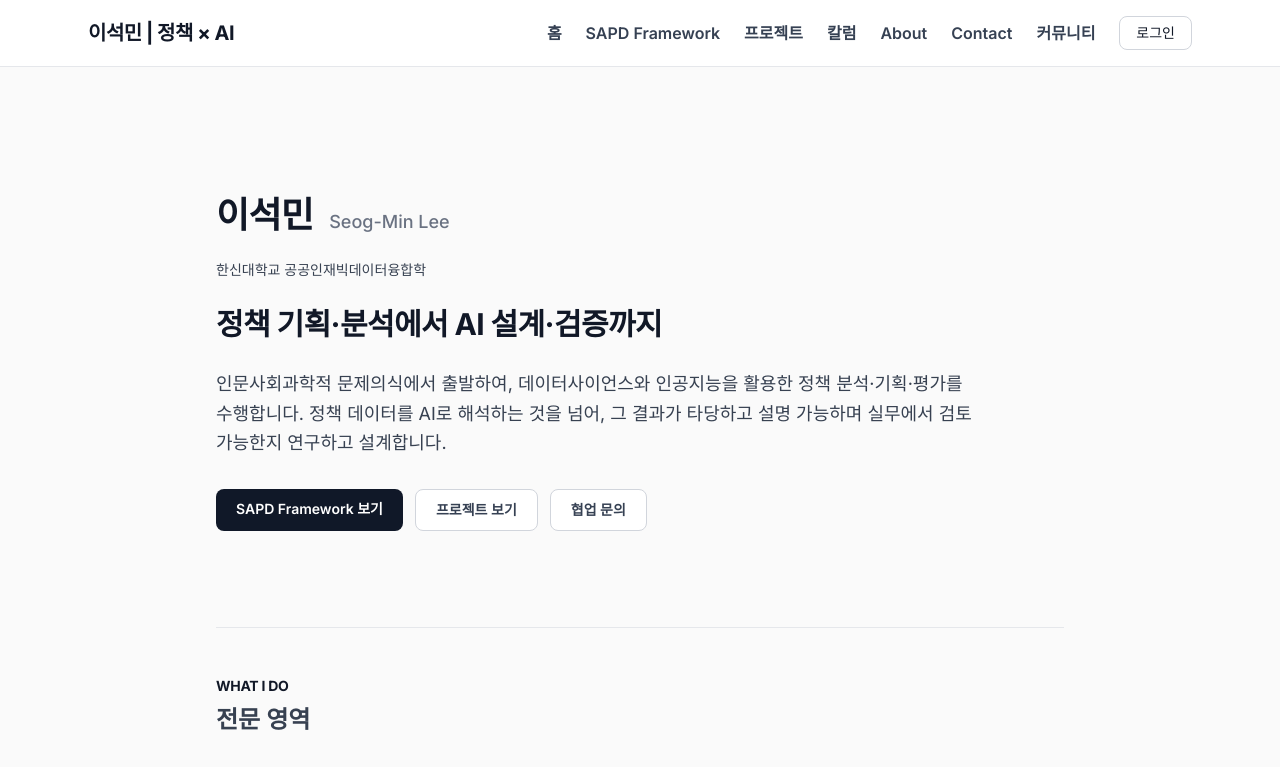
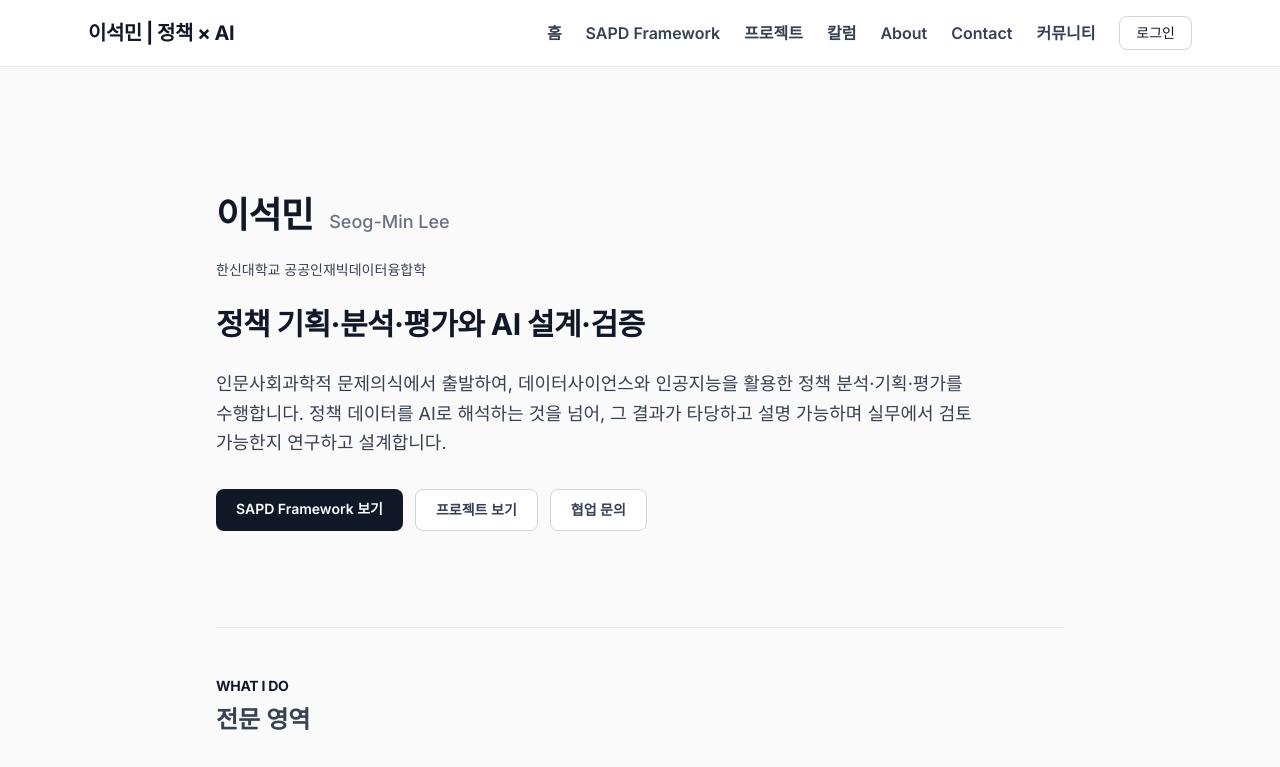
Before and after one commit to LeeSeogMin/my-life, a Next.js app: page / in a window 1280 px wide. Shown: the top 767 px of the page. Built offline with nearby package versions, Linux system fonts and the light colour scheme; no server answers.

Commit message:
feat: update section title for clarity and consistency in Home page

```diff
--- a/src/app/page.tsx
+++ b/src/app/page.tsx
@@ -17,7 +17,7 @@ export default function Home() {
         <p className="text-sm text-gray-400 mb-6">한신대학교 공공인재빅데이터융합학</p>
 
         <h2 className="text-2xl sm:text-3xl font-bold text-gray-900 leading-snug max-w-2xl mb-6">
-          정책 기획·분석에서 AI 설계·검증까지
+          정책 기획·분석·평가와 AI 설계·검증
         </h2>
 
         <p className="text-lg text-gray-600 leading-relaxed max-w-3xl mb-8">
```
Also changed, not shown: 1 other file (tests, documents, lock files or other folders).
